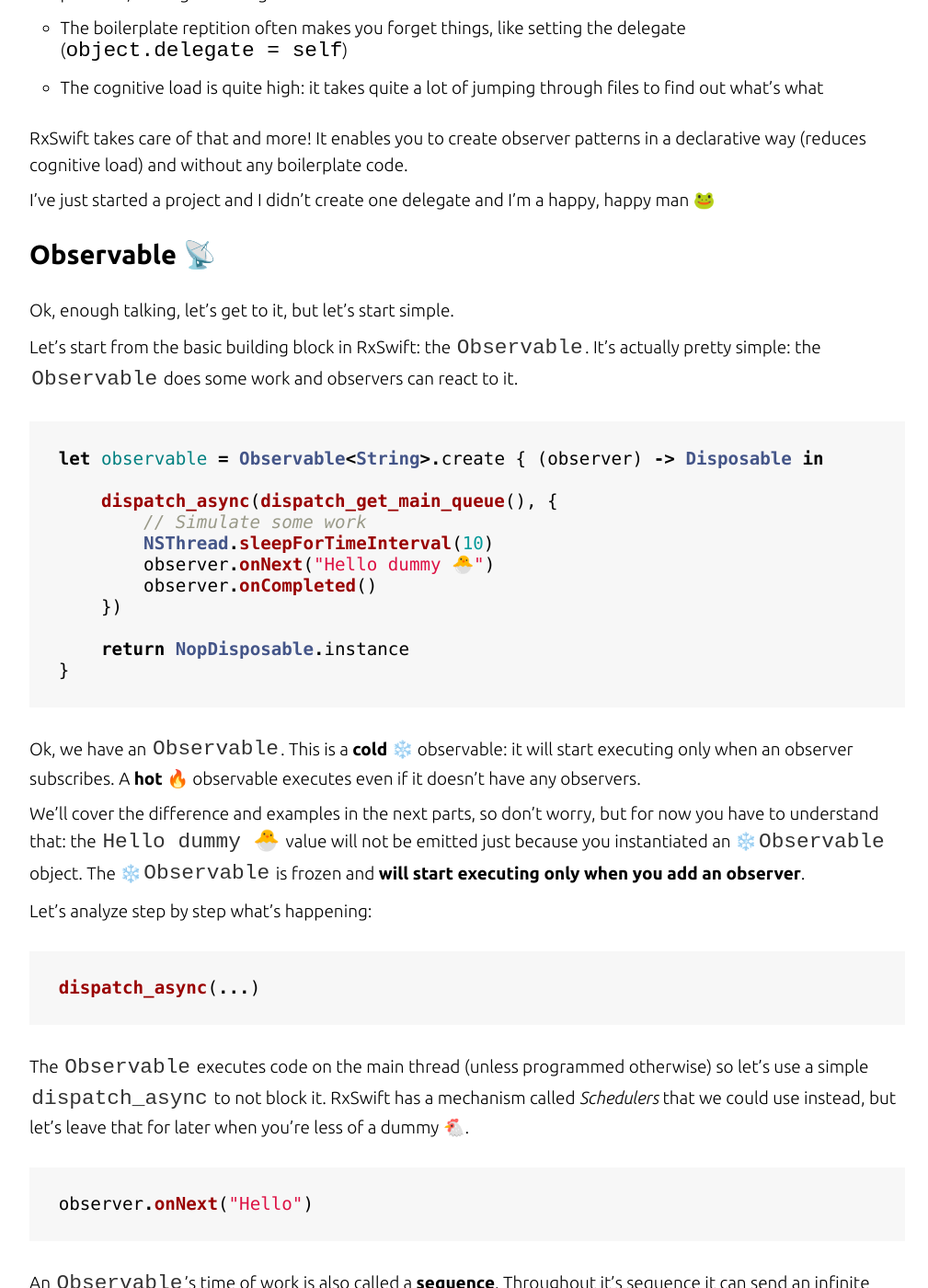
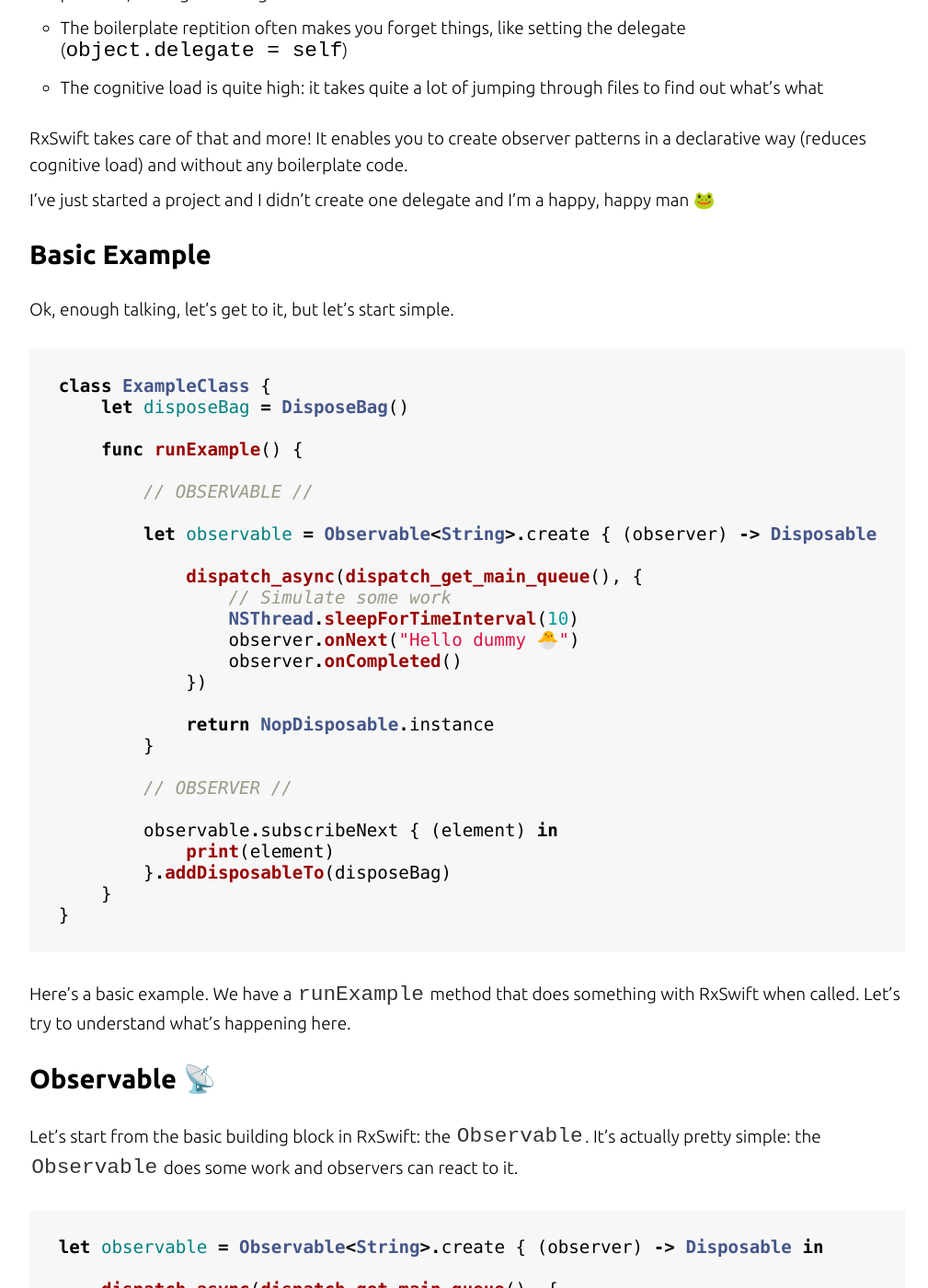
Before and after one commit to michalciurus/michalciurus.github.io, a Jekyll site: the page built from _posts/2016-07-16-RxSwift-for-dummies-#1-Observables.markdown, in a window 1280 px wide and 1400 px high, scrolled down 1156 px. Shown: the whole window at 92% size, without its empty margins (132-1141 px from the left). Built offline with Jekyll 4.4.1, drawn with Linux system fonts in a browser that asks for light colours; nearby versions of some CDN libraries; some of the changed text lies outside the part shown.

Commit message:
no message

```diff
--- a/_posts/2016-07-16-RxSwift-for-dummies-#1-Observables.markdown
+++ b/_posts/2016-07-16-RxSwift-for-dummies-#1-Observables.markdown
@@ -27,9 +27,42 @@ RxSwift takes care of that and more! It enables you to create observer patterns
 
 I've just started a project and I didn't create one delegate and I'm a happy, happy man 🐸
 
-### Observable 📡
+### Basic Example
 
 Ok, enough talking, let's get to it, but let's start simple.
+
+{% highlight swift %}
+class ExampleClass {
+    let disposeBag = DisposeBag()
+
+    func runExample() {
+
+        // OBSERVABLE //
+
+        let observable = Observable<String>.create { (observer) -> Disposable in
+
+            dispatch_async(dispatch_get_main_queue(), {
+                // Simulate some work
+                NSThread.sleepForTimeInterval(10)
+                observer.onNext("Hello dummy 🐣")
+                observer.onCompleted()
+            })
+
+            return NopDisposable.instance
+        }
+
+        // OBSERVER //
+
+        observable.subscribeNext { (element) in
+            print(element)
+        }.addDisposableTo(disposeBag)
+    }
+}
+{% endhighlight %}
+
+Here's a basic example. We have a `runExample` method that does something with RxSwift when called. Let's try to understand what's happening here.
+
+### Observable 📡
 
 Let's start from the basic building block in RxSwift: the `Observable`. It's actually pretty simple: the `Observable` does some work and observers can react to it.
 
@@ -45,6 +78,10 @@ let observable = Observable<String>.create { (observer) -> Disposable in
 
     return NopDisposable.instance
 }
+
+observable.subscribeNext { (element) in
+  print(element)
+}.addDisposableTo(disposeBag)
 {% endhighlight %}
 
 Ok, we have an `Observable`. This is a **cold** ❄️ observable: it will start executing only when an observer subscribes. A **hot** 🔥 observable executes even if it doesn't have any observers.
@@ -91,7 +128,7 @@ return AnonymousDisposable {
 }
 {% endhighlight %}
 
-The `Disposable` is called only when an `Observer` is disposed of prematurely: when it gets deallocated, or `dispose()` is called manually. Most of the times the `dispose()` is called automatically thanks to **Dispose Bags**.
+The `Disposable` is called only when an `Observer` is disposed of prematurely: when it gets deallocated, or `dispose()` is called manually. Most of the times the `dispose()` is called automatically thanks to **Dispose Bags**. A little lost? Don't worry, you'll be able to implement that yourself on a more concrete example.
 
 ### Observer 🕵
 
@@ -124,11 +161,11 @@ The only cryptic thing here is the `addDisposableTo` method.
 >Dispose bags are used to return ARC like behavior to RX.
 >When a DisposeBag is deallocated, it will call dispose on each of the added disposables.
 
-You add the `Disposable`s you create when you subscribe to the bag. When the bag's `deinit` is called the `Disposable`s (subscriptions) that didn't finish will be disposed of.
+You add the `Disposable`s you create when you subscribe to the bag. When the bag's `deinit` is called (for example when the `ExampleClass` object gets deallocated) the `Disposable`s (subscriptions) that didn't finish will be disposed of.
 
 It's used to dispose of old references that you pass in the closure and resources that are not needed anymore: for example an open HTTP connection, a database connection or a cache.
 
-If you don't understand now, don't worry, a concrete example is coming.
+If you don't understand now, don't worry, a better example is coming.
 
 ### Observable operators
 
```
